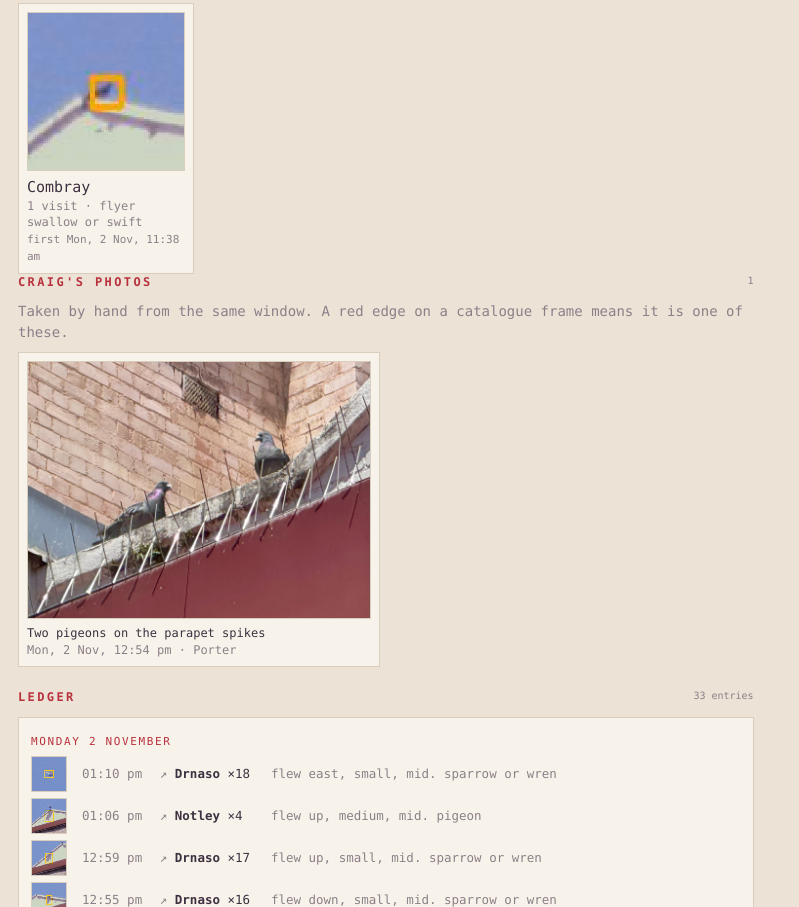
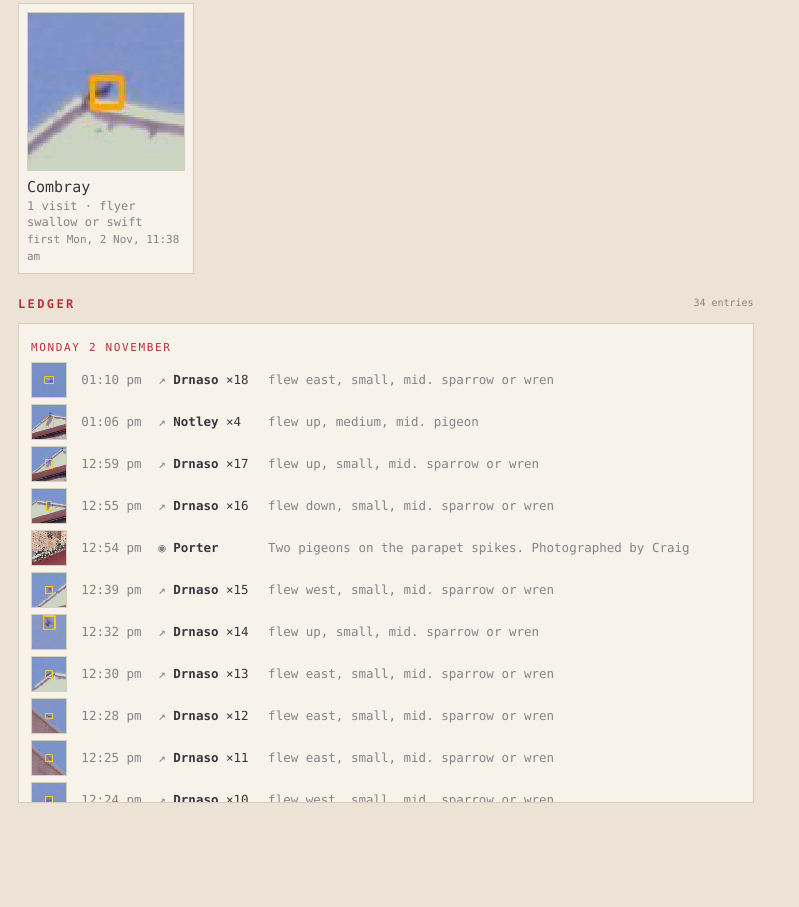
Before and after one commit to CraigWrenasmir/Arcade-Window, a plain HTML site: page index.html in a window 1280 px wide. Shown: the part 1175-2082 px from the top of the page, without its empty margins (0-799 px from the left). After the commit the page ends 1996 px from the top, so only its background shows below. Drawn offline with Linux system fonts and the light colour scheme.

Commit message:
Photos join the ledger and the cards as ordinary entries

```diff
--- a/index.html
+++ b/index.html
@@ -28,12 +28,6 @@
     <h2>Catalogue <small id="catcount"></small></h2>
     <div class="muted" style="margin-bottom:10px">Every bird seen out the window is named after a character in a book on Craig's shelf. Click a card to page through that bird's visits. Small frames are earlier visits.</div>
     <div class="gallery" id="gallery"></div>
-
-    <div id="photos" style="display:none">
-      <h2>Craig's photos <small id="photocount"></small></h2>
-      <div class="muted" style="margin-bottom:10px">Taken by hand from the same window. A red edge on a catalogue frame means it is one of these.</div>
-      <div class="photogrid" id="photogrid"></div>
-    </div>
 
     <h2>Ledger <small id="ledgercount"></small></h2>
     <div class="ledger"><table id="ledger"></table></div>
--- a/register.css
+++ b/register.css
@@ -73,12 +73,5 @@ h2 small{color:var(--dim);letter-spacing:0;text-transform:none;font-weight:400}
 footer{padding:14px 18px;color:var(--dim);font-size:12px;border-top:1px solid var(--line);line-height:1.7}
 footer b{color:var(--ink);font-weight:500}
 
-/* Craig's photos */
-.photogrid{display:grid;grid-template-columns:repeat(auto-fill,minmax(260px,1fr));gap:12px}
-.ph{background:var(--panel);border:1px solid var(--line);padding:8px;cursor:zoom-in}
-.ph:hover{border-color:var(--red)}
-.ph img{width:100%;aspect-ratio:4/3;object-fit:cover;display:block;border:1px solid var(--line)}
-.ph .cap{font-size:12px;color:var(--dim);margin-top:6px;line-height:1.4}
-.ph .cap b{color:var(--ink);font-weight:500}
-.gb img.isphoto{image-rendering:auto;outline:2px solid var(--red);outline-offset:-2px}
+.ledger tr.photo td:nth-child(3)::before{content:"◉ ";color:var(--dim)}
 .box img.main.photo{image-rendering:auto}
--- a/register.js
+++ b/register.js
@@ -14,7 +14,7 @@
 
   function describe(e, long){
     if(e.photo){
-      return long ? `${fmtT(e.time)}<br>photographed by ${esc(e.by||"Craig")}<br>${esc(e.caption||"")}` : esc(e.caption||"photo");
+      return long ? `${fmtT(e.time)}<br>${esc(e.caption||"")}<br>photographed by ${esc(e.by||"Craig")}` : `${esc(e.caption||"")}. Photographed by ${esc(e.by||"Craig")}`;
     }
     const what = e.kind==="flyer" ? "flew" + (e.direction ? " " + e.direction : " past") : "sat there for " + e.duration + " seconds";
     const who = e.confidence==="likely" ? "probably the same bird as before, visit " + e.visit : "first time we have seen this one";
@@ -52,25 +52,20 @@
     const ph = photos.filter(p => (p.birds||[]).includes(b.name)).map(p => ({...p, image: p.file, photo: true, bird: b.name}));
     return v.concat(ph).sort((a,c) => new Date(c.time) - new Date(a.time));
   }
-  function renderPhotos(){
-    const sec = $("#photos"); if(!sec) return;
-    if(!photos.length){ sec.style.display = "none"; return; }
-    sec.style.display = "";
-    $("#photocount").textContent = `${photos.length}`;
-    const items = photos.map(p => ({...p, image: p.file, photo: true, bird: (p.birds||[]).join(", ") || "unnamed"}));
-    $("#photogrid").innerHTML = items.map((p,i) => `<div class="ph" data-i="${i}"><img src="data/${p.file}${bust()}" alt="" loading="lazy"><div class="cap"><b>${esc(p.caption||"")}</b><br>${fmtT(p.time)}${p.birds&&p.birds.length?" · "+esc(p.birds.join(", ")):""}</div></div>`).join("");
-    $("#photogrid").querySelectorAll(".ph").forEach(el => el.addEventListener("click", () => openBox(items, parseInt(el.dataset.i,10), "Craig's photos")));
+  // ---------- render ----------
+  function mixed(){
+    const ph = photos.map(p => ({...p, image: p.file, photo: true, bird: (p.birds||[]).join(", ") || (p.caption||"a photo"), kind: "photo"}));
+    return events.concat(ph).sort((a,c) => new Date(c.time) - new Date(a.time));
   }
-
-  // ---------- render ----------
   function render(){
+    const all = mixed();
     // latest
-    if(events.length){
-      const e = events[0];
+    if(all.length){
+      const e = all[0];
       $("#birdimg").src = "data/"+e.image+bust();
       $("#birdname").textContent = e.bird;
       $("#birdmeta").innerHTML = describe(e, true);
-      $("#birdimg").onclick = () => openBox(events, 0, "all entries");
+      $("#birdimg").onclick = () => openBox(all, 0, "all entries");
       $("#latestwrap").classList.remove("empty");
     }
     // catalogue
@@ -78,7 +73,7 @@
     $("#catcount").textContent = sorted.length ? `${sorted.length} named` : "";
     $("#gallery").innerHTML = sorted.map(b => {
       const v = visitsOf(b); const main = v[0];
-      return `<div class="gb" data-bird="${b.id}">${main?`<img src="data/${main.image}${bust()}" alt="" class="${main.photo?"isphoto":""}">`:""}<b>${esc(b.name)}</b>${b.visits} visit${b.visits===1?"":"s"} · ${b.kind}<br>${sp(b.species||"")}<br><span class="when">first ${fmtT(b.first_seen)}</span>${v.length>1?`<div class="more">${v.slice(1,7).map((e,k)=>`<img src="data/${e.image}${bust()}" alt="" class="${e.photo?"isphoto":""}" data-bird="${b.id}" data-k="${k+1}">`).join("")}</div>`:""}</div>`;
+      return `<div class="gb" data-bird="${b.id}">${main?`<img src="data/${main.image}${bust()}" alt="" >`:""}<b>${esc(b.name)}</b>${b.visits} visit${b.visits===1?"":"s"} · ${b.kind}<br>${sp(b.species||"")}<br><span class="when">first ${fmtT(b.first_seen)}</span>${v.length>1?`<div class="more">${v.slice(1,7).map((e,k)=>`<img src="data/${e.image}${bust()}" alt="" data-bird="${b.id}" data-k="${k+1}">`).join("")}</div>`:""}</div>`;
     }).join("");
     $("#gallery").querySelectorAll(".gb").forEach(card => {
       card.addEventListener("click", ev => {
@@ -88,15 +83,15 @@
       });
     });
     // ledger grouped by day
-    $("#ledgercount").textContent = events.length ? `${events.length} entries` : "";
+    $("#ledgercount").textContent = all.length ? `${all.length} entries` : "";
     let html = "", day = "";
-    events.forEach((e, i) => {
+    all.forEach((e, i) => {
       const d = fmtD(e.time);
       if(d !== day){ day = d; html += `<tr class="day"><td colspan="4">${d}</td></tr>`; }
       html += `<tr class="${e.kind}" data-i="${i}"><td class="i"><img src="data/${e.image}${bust()}" alt="" loading="lazy"></td><td class="t">${new Date(e.time).toLocaleTimeString("en-AU",{hour:"2-digit",minute:"2-digit",timeZone:"Australia/Sydney"})}</td><td><b>${esc(e.bird)}</b>${e.visit>1?" ×"+e.visit:""}</td><td class="s">${describe(e,false)}</td></tr>`;
     });
     $("#ledger").innerHTML = html;
-    $("#ledger").querySelectorAll("tr[data-i]").forEach(tr => tr.addEventListener("click", () => openBox(events, parseInt(tr.dataset.i,10), "all entries")));
+    $("#ledger").querySelectorAll("tr[data-i]").forEach(tr => tr.addEventListener("click", () => openBox(all, parseInt(tr.dataset.i,10), "all entries")));
   }
 
   async function loadState(){
@@ -114,7 +109,7 @@
   async function loadBirds(){
     try{
       const [led, cat, ph] = await Promise.all([j("ledger.json"), j("birds.json"), j("photos.json").catch(()=>({photos:[]}))]);
-      events = led.events || []; birds = cat.birds || []; photos = ph.photos || []; render(); renderPhotos();
+      events = led.events || []; birds = cat.birds || []; photos = ph.photos || []; render();
     }catch(e){}
   }
 
```
Also changed, not shown: birds.html (+0 -6 lines).
